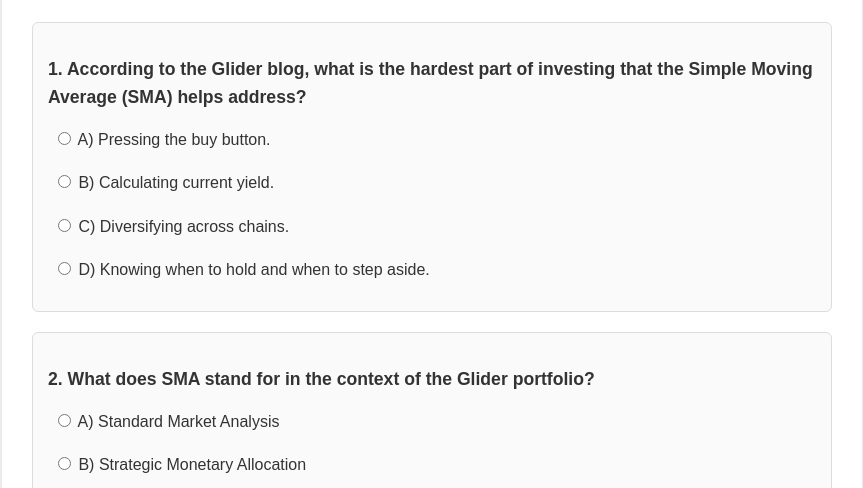
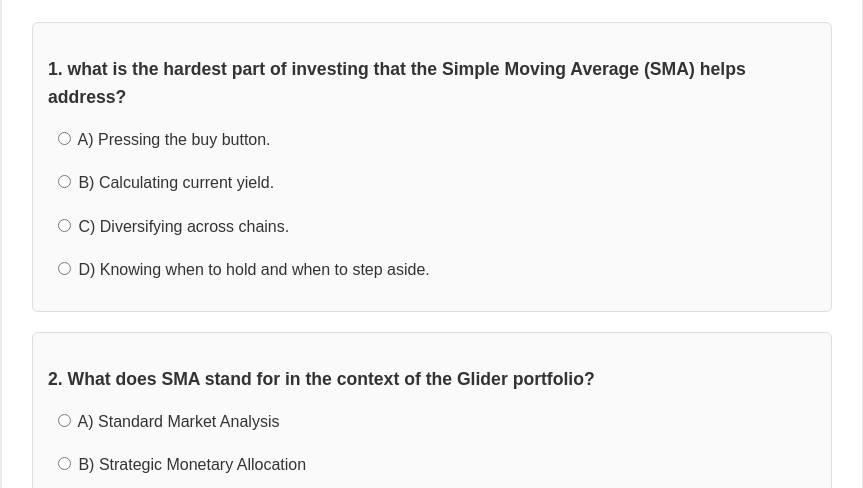
Before and after one commit to thecryptodict/glider-quiz, a plain HTML site: page index.html in a window 1280 px wide. Shown: the part 284-772 px from the top of the page, without its empty margins (208-1071 px from the left). Drawn offline with Linux system fonts and the light colour scheme.

Commit message:
Update index.html

```diff
--- a/index.html
+++ b/index.html
@@ -105,7 +105,7 @@
         <form id="quiz-form">
 
             <div class="question-card">
-                <p>1. According to the Glider blog, what is the hardest part of investing that the Simple Moving Average (SMA) helps address?</p>
+                <p>1. what is the hardest part of investing that the Simple Moving Average (SMA) helps address?</p>
                 <div class="options">
                     <label><input type="radio" name="q1" value="A"> A) Pressing the buy button.</label>
                     <label><input type="radio" name="q1" value="B"> B) Calculating current yield.</label>
```
